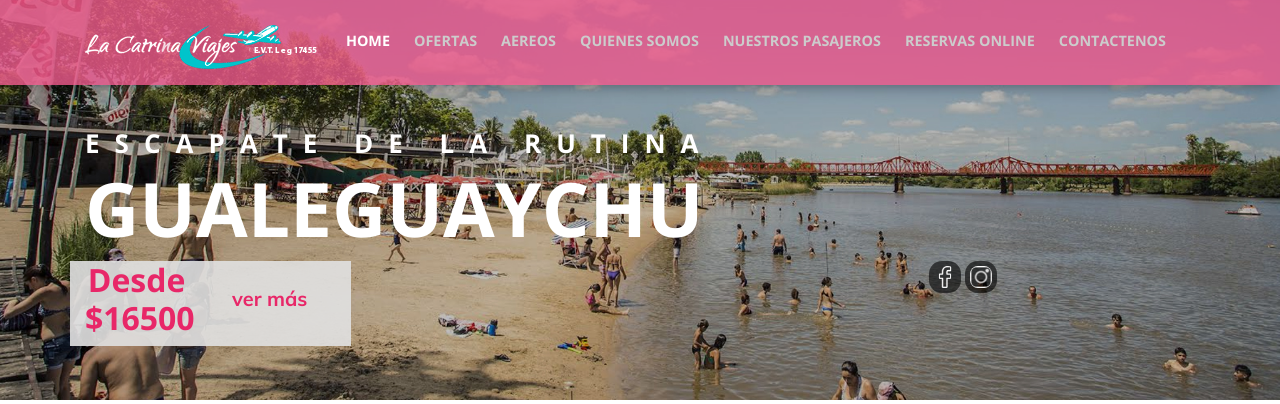
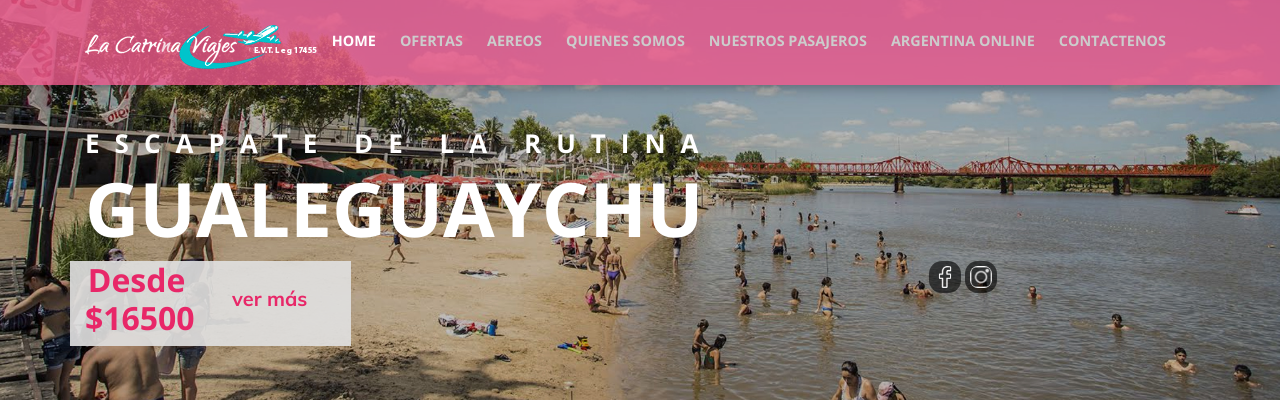
Before and after one commit to sentiarg/lacatrinaviajes.tur.ar, a PHP site: page /index.php in a window 1280 px wide. Shown: the top 404 px of the page. Run offline with PHP 8.4, Linux system fonts and the light colour scheme.

Commit message:
en menu cambio reservas por argentina

```diff
--- a/includes/navbar.php
+++ b/includes/navbar.php
@@ -5,7 +5,7 @@ $items = [
     'AEREOS' => 'aereos.php',
     'QUIENES SOMOS' => 'quienesSomos.php',
     'NUESTROS PASAJEROS' => 'nuestrosPasajeros.php',
-    'RESERVAS ONLINE' => 'buscador.php',
+    'ARGENTINA ONLINE' => 'buscador.php',
     'CONTACTENOS' => 'contacto.php'
 ];
 ?>
```
